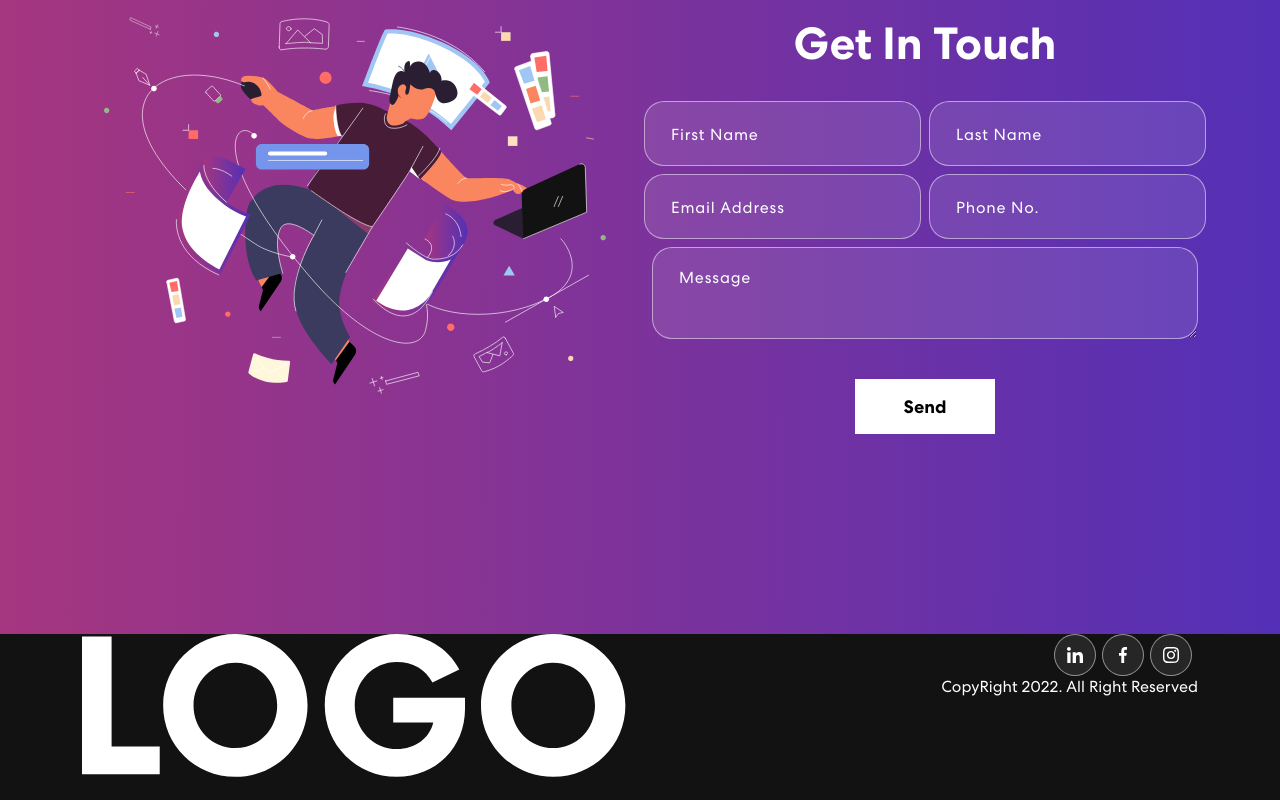
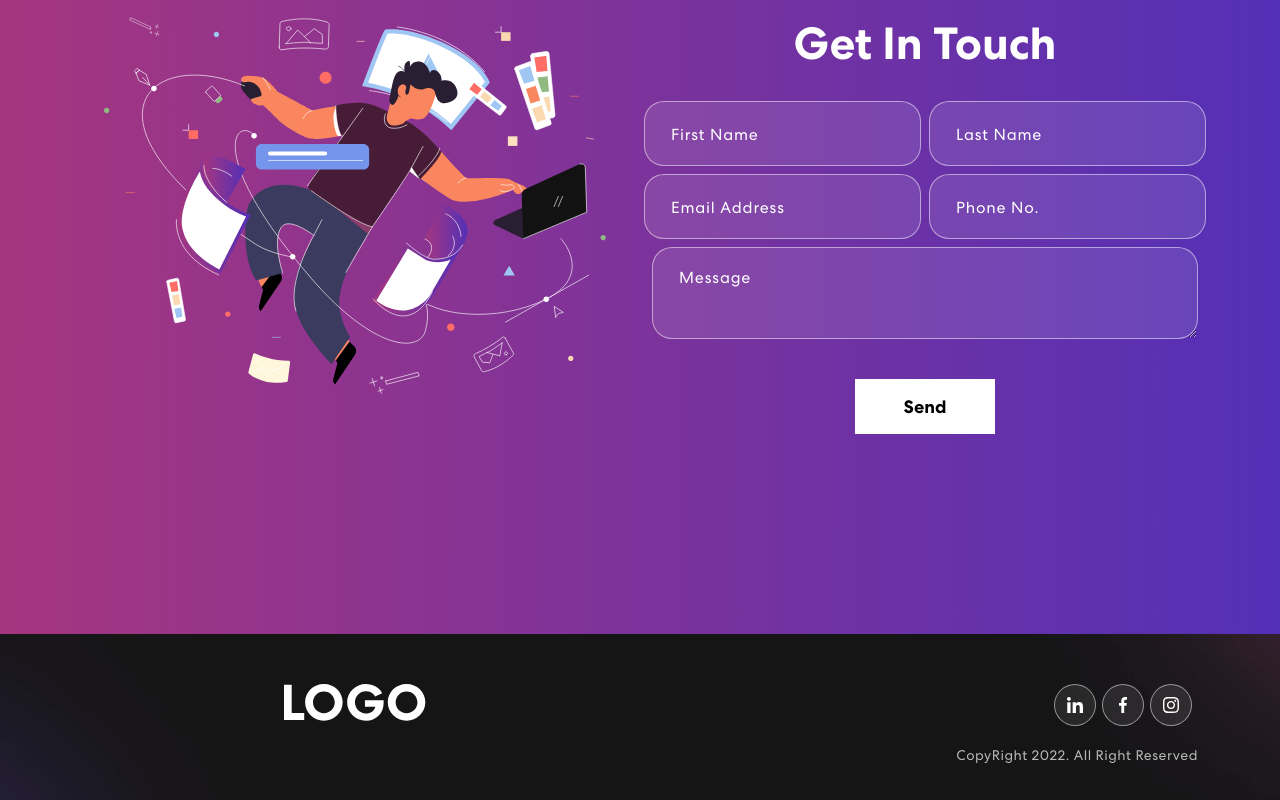
Before and after one commit to hrsh22/personal-portfolio, a React (Create React App) app: page / in a window 1280 px wide. Shown: the part 2436-3236 px from the top of the page. Before the commit the page ends 3214 px from the top, so only its background shows below. Built offline with nearby package versions, Linux system fonts and the light colour scheme.

Commit message:
updated app.css for footer

```diff
--- a/src/App.css
+++ b/src/App.css
@@ -567,7 +567,27 @@ nav.navbar .navbar-toggler[aria-expanded="true"] .navbar-toggler-icon {
   width: 100%;
 }
 
+/*Footer*/
 
+.footer{
+  padding: 50px 0px 20px 0;
+  background-image: url(./assets/img/footer-bg.png);
+  background-position: center center;
+  background-size: no-repeat;
+}
+
+
+
+.footer img {
+  width: 26%;
+}
+.footer p {
+  font-weight: 400;
+  font-size: 14px;
+  color: #B8B8B8;
+  letter-spacing: 0.5px;
+  margin-top: 20px;
+}
 
 
 
```
